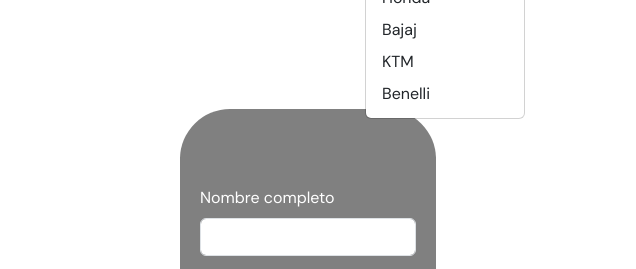
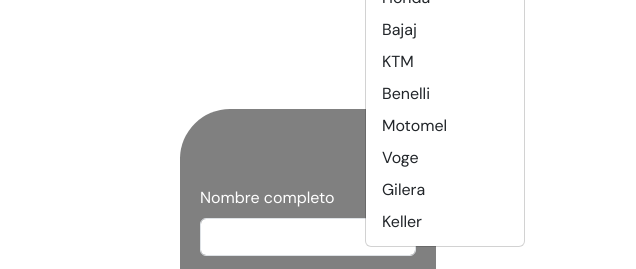
Before and after one commit to aguscassano/sigma-motors, a plain HTML site: page pages/contacto.html in a window 1280 px wide. Both pictures are taken after a click on the button "Catálogo". Shown: the part 98-367 px from the top of the page, 644-1280 px from the left. Drawn offline with nearby package versions, Linux system fonts and the light colour scheme; files that its build step writes are made by us from their sources.

Commit message:
correcdropdown

```diff
--- a/pages/contacto.html
+++ b/pages/contacto.html
@@ -44,6 +44,10 @@
                                 <li><a class="dropdown-item" href="../catalogo-bajaj/rou-ns125.html">Bajaj</a></li>
                                 <li><a class="dropdown-item" href="../catalogo-ktm/duke200.html">KTM</a></li>
                                 <li><a class="dropdown-item" href="../catalogo-benelli/s-251s.html">Benelli</a></li>
+                                <li><a class="dropdown-item" href="../catalogo-motomel/110-blitz.html">Motomel</a></li>
+                                <li><a class="dropdown-item" href="../catalogo-voge/300-ac.html">Voge</a></li>
+                                <li><a class="dropdown-item" href="../catalogo-gilera/smash-110.html">Gilera</a></li>
+                                <li><a class="dropdown-item" href="../catalogo-keller/crono-110.html">Keller</a></li>
                             </ul>
                         </li>
                         <li class="nav-item">
```
Also changed, not shown: index.html (+4 -0 lines), pages/formulario.html (+4 -0 lines), pages/nosotros.html (+4 -0 lines), pages/soporte.html (+4 -0 lines).
